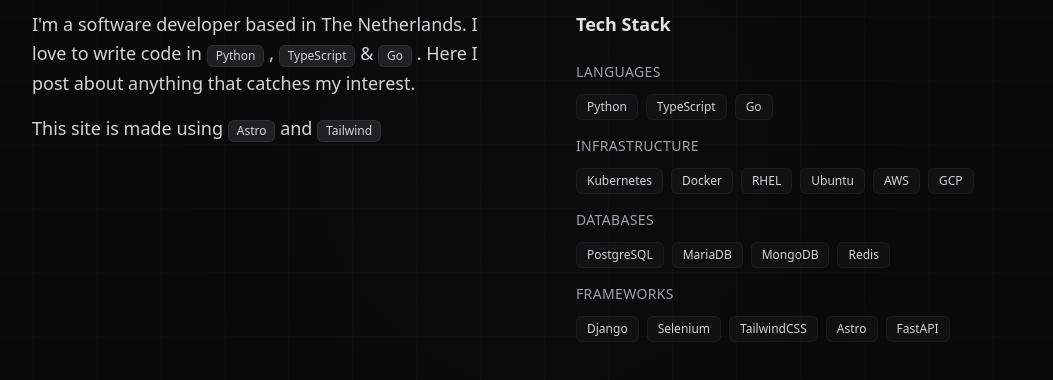
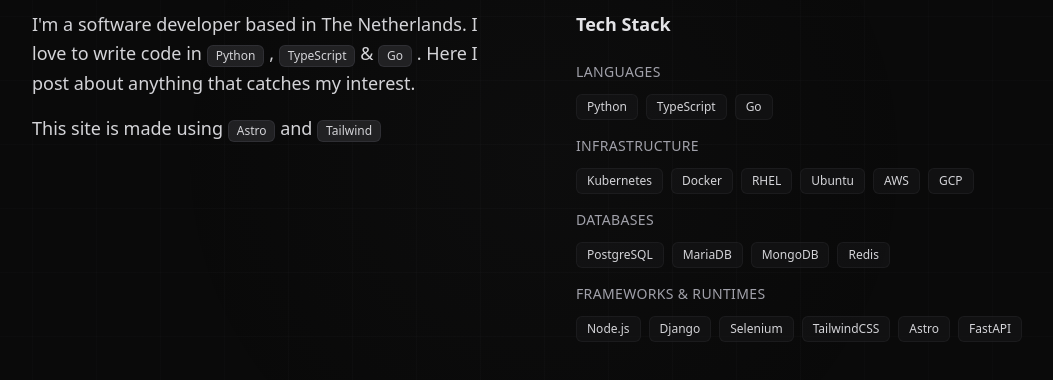
Before and after one commit to victorlane/blog, an Astro site: page / in a window 1280 px wide. Shown: the part 240-620 px from the top of the page, without its empty margins (96-1149 px from the left). Built offline with nearby package versions, Linux system fonts and the light colour scheme; Astro itself is replaced by a stand-in of ours.

Commit message:
Add Node.js to Frameworks & Runtimes

```diff
--- a/src/pages/index.astro
+++ b/src/pages/index.astro
@@ -158,9 +158,10 @@
               <h3
                 class="text-sm font-medium text-zinc-400 uppercase tracking-wide"
               >
-                Frameworks
+                Frameworks & Runtimes
               </h3>
               <Competencies class="text-zinc-300">
+                <span class="">Node.js</span>
                 <span class="">Django</span>
                 <span class="">Selenium</span>
                 <span class="">TailwindCSS</span>
```
